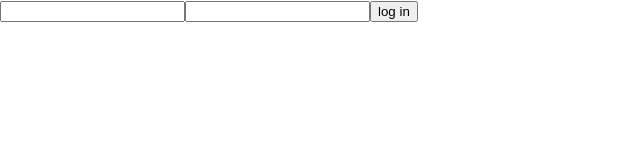
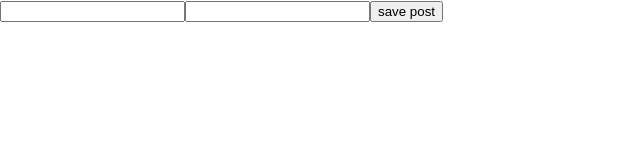
Before and after one commit to GrayHead/react-demos-2023, a React (Create React App) app: page / in a window 1280 px wide. Shown: the top 160 px of the page, without its empty margins (0-640 px from the left). Built offline with nearby package versions, Linux system fonts and the light colour scheme.

Commit message:
lesson  3-3 useForm hook

```diff
--- a/package.json
+++ b/package.json
@@ -9,7 +9,8 @@
     "react": "^18.2.0",
     "react-dom": "^18.2.0",
     "react-scripts": "5.0.1",
-    "web-vitals": "^2.1.4"
+    "web-vitals": "^2.1.4",
+    "react-hook-form": "^7.46.1"
   },
   "scripts": {
     "start": "react-scripts start",
--- a/src/App.js
+++ b/src/App.js
@@ -1,24 +1,21 @@
 import logo from './logo.svg';
 import './App.css';
 import {createRef, useState} from "react";
+import {useForm} from "react-hook-form";
 
 function App() {
-    let login = createRef();
-    let password = createRef();
-    const onSubmit = (e) => {
-        e.preventDefault();
-        console.log(login.current.value)
-        console.log(password.current.value)
-        // create obj & send to api
+    let {register, handleSubmit} = useForm();
+    const onSubmit = (data) => {
+        console.log(data);
 
     }
+    return (<div>
 
-    return (<div>
-        <form onSubmit={onSubmit}>
-            <input type="text" name={'login'} ref={login}/>
-            <input type="text" name={'password'} ref={password}/>
-            <button>log in</button>
 
+        <form onSubmit={handleSubmit(onSubmit)}>
+            <input {...register("title", {required: true})}/>
+            <input {...register("body")}/>
+            <input type="submit" value={'save post'}/>
         </form>
 
     </div>);
```
Also changed, not shown: 1 other file (tests, documents, lock files or other folders).
